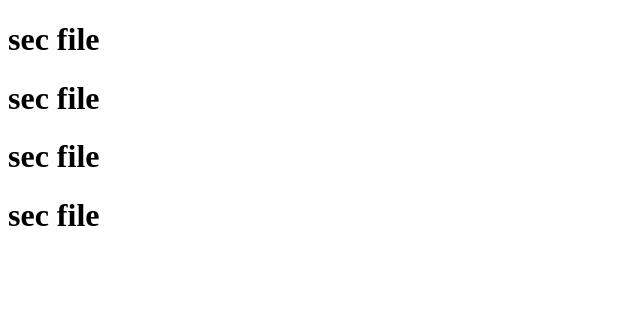
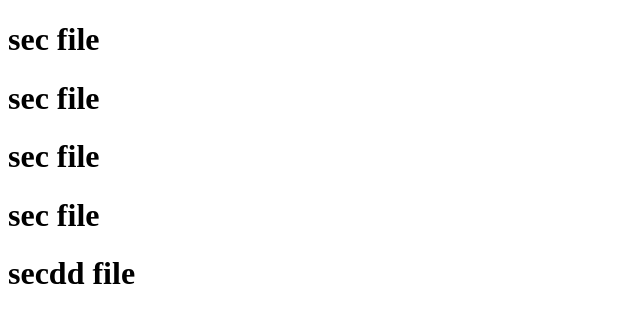
Before and after one commit to abhishekh91/seclab, a plain HTML site: page seclab/check2.html in a window 1280 px wide. Shown: the whole page, without its empty margins (0-640 px from the left). Drawn offline with Linux system fonts and the light colour scheme.

Commit message:
Update check2.html

```diff
--- a/seclab/check2.html
+++ b/seclab/check2.html
@@ -10,6 +10,7 @@
     <h1>sec file</h1>
     <h1>sec file</h1>
     <h1>sec file</h1>
+    <h1>secdd file</h1>
 
 </body>
 </html>
```
